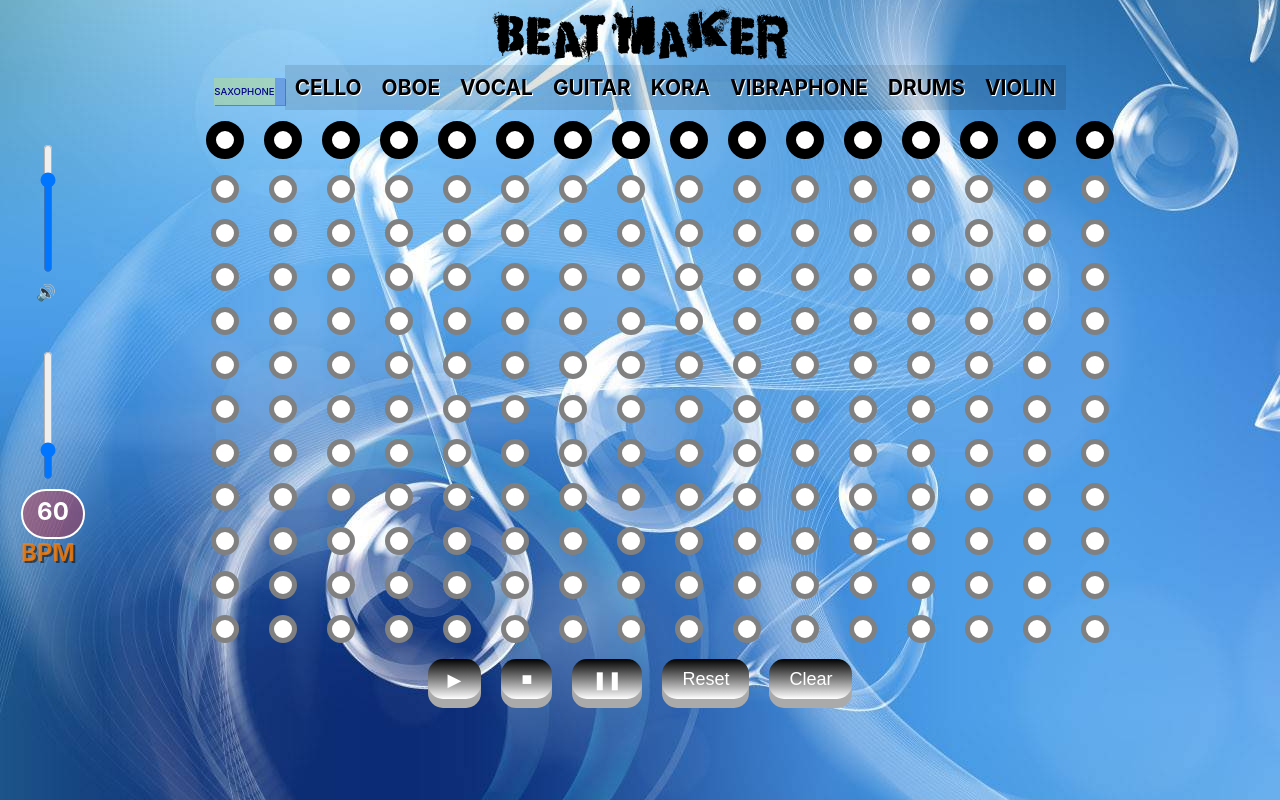
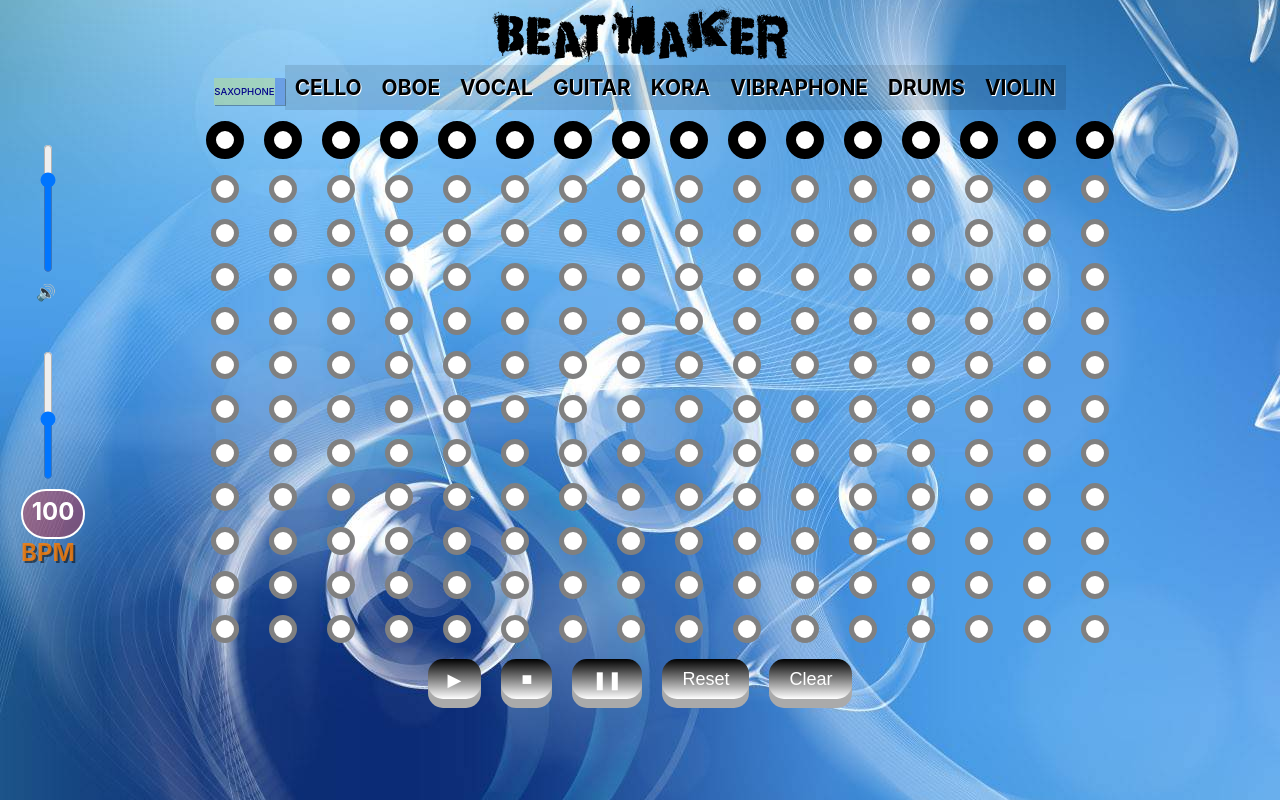
Before and after one commit to itai-rozen/beatmaker, a React (Create React App) app in the folder client/: page / in a window 1280 px wide. Built offline with nearby package versions, Linux system fonts and the light colour scheme; no server answers.

Commit message:
deploy fixes

```diff
--- a/client/src/App.js
+++ b/client/src/App.js
@@ -10,6 +10,7 @@ function App() {
 
   const BEATS = 16
   const SCALES = ['C2', 'D2', 'E2', 'G2', 'C3', 'D3', 'E3', 'G3', 'C4', 'D4', 'E4']
+  const initialState= []
 
 
   const getBeatCpts = () => {
@@ -53,7 +54,6 @@ function App() {
   const [activeSounds, setActiveSounds] = useState([])
   const [redBeatIndex, setRedBeatIndex] = useState(0)
   const [render, setRender] = useState(0)
-  const [initialState,setInitialState] = useState([])
   const [instruments, setInstruments] = useState([
     { name: 'saxophone', checked: true },
     { name: 'cello', checked: false },
@@ -70,7 +70,7 @@ function App() {
   const [isPlay, setIsPlay] = useState(false)
   const [isPause, setIsPause] = useState(false)
   const [delay, setDelay] = useState(1000)
-  const [tempo, setTempo] = useState(60)
+  const [tempo, setTempo] = useState(100)
   const [volume, setVolume] = useState(0.75)
   const [play] = useSound(notes, {
     volume: volume,
@@ -129,7 +129,6 @@ function App() {
   }
 
   const toggleMute = () => {
-    console.log('let mute!')
     let volumeSliderValue = document.getElementById('volume-slider').value
     if (volumeSliderValue !== 0) {
       volumeSliderValue = 0
@@ -144,8 +143,6 @@ function App() {
 
 
   useEffect(() => {
-    // console.log('red beat index updated: ', redBeatIndex)
-    // console.log('sounds @ useeffect: ', sounds)
     let actives = []
     sounds.forEach(soundRow => soundRow.forEach(sound => {
       for (let instrument in (sound.activeInstruments)){
@@ -153,18 +150,8 @@ function App() {
       }
     }))
     setActiveSounds(actives)
-    // fetch('/api')
-    // .then(res=> {
-    //   if(res.ok){
-    //     return res.json()
-    //   }
-    // }).then(jsonResponse => {
-    //   setInitialState(jsonResponse)
-    // })
-    // .catch(err => console.error(err))
-    console.log('initial state: ',initialState)
-    console.log('active sounds @ useeffect: ', activeSounds)
     playSounds()
+    // eslint-disable-next-line
   }, [redBeatIndex, instruments, isPlay,isShowLoad,isShowSave])
 
 
--- a/client/src/components/ControlButtons/ControlButtons.js
+++ b/client/src/components/ControlButtons/ControlButtons.js
@@ -3,8 +3,6 @@ import { Consumer } from '../Context'
 import './controlbuttons.css'
 
 function ControlButtons() {
-            /* <button className="load-btn" onClick={() => props.actions.toggleLoadModal()}>📁</button>
-            <button className="save-btn" onClick={() => props.actions.toggleSaveModal()}>&#128190;</button> */
     return (
         <Consumer>
             {
@@ -25,8 +23,7 @@ function ControlButtons() {
                 </div>
                 <div className="slider">
                     <div className="mute hidden"></div>
-                    <div className="rotate-back" id="volume-icon" >&#128266;</div>
-                    {/* onClick={()=> props.actions.toggleMute()}  */}
+                    <div className="rotate-back" id="volume-icon" ><span role="img" aria-label='volume icon'>&#128266;</span></div>
                     <input defaultValue={props.volume } type="range" onChange={(event)=> props.actions.handleVolume(event)} step="0.01" id="volume-slider" min="0" max="1" />
                 </div>
         </div>
--- a/client/src/components/Load/Load.js
+++ b/client/src/components/Load/Load.js
@@ -24,8 +24,8 @@ function Load(){
                             </li>
                             )
                          })
-                        || <p>no saved compositions :( </p>
                     }
+                    {!p.initialState &&  <p>no saved compositions :( </p>}
                     </ul>
             }
         </Consumer>
```
